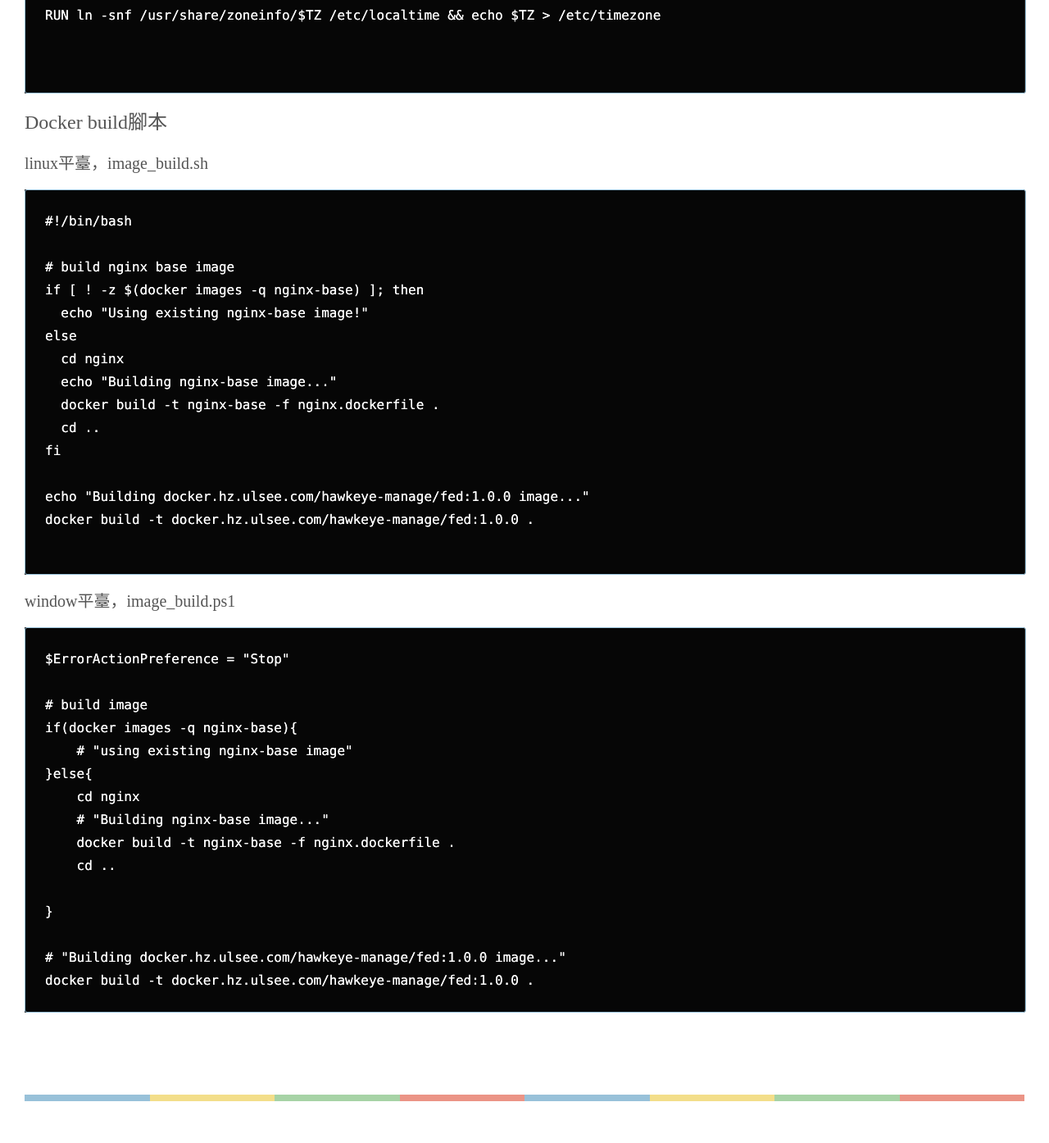
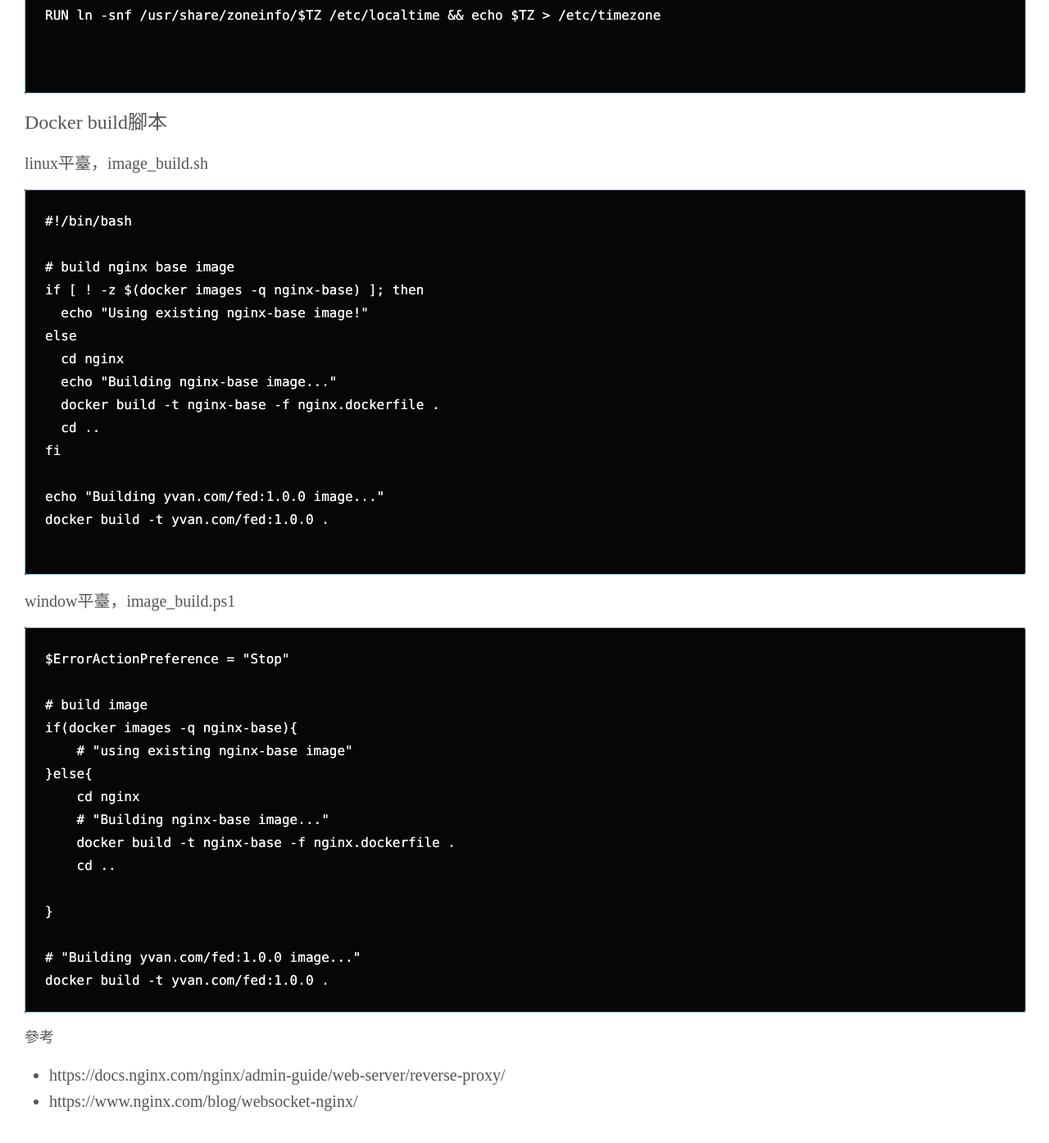
Before and after one commit to YYvanYang/yyvanyang.github.io, a Jekyll site: the page built from _posts/2018-11-12-docker-with-custom-nginx.md, in a window 1280 px wide and 1400 px high, scrolled down 5415 px. Shown: the top 1394 px of the window at 82% size. Built offline with Jekyll 4.4.1, drawn with Linux system fonts in a browser that asks for light colours; some web fonts are replaced; before the commit the page ends 6758 px from its top, so only the background shows below that.

Commit message:
add reference

````diff
--- a/_posts/2018-11-12-docker-with-custom-nginx.md
+++ b/_posts/2018-11-12-docker-with-custom-nginx.md
@@ -203,8 +203,8 @@ else
   cd ..
 fi
 
-echo "Building docker.hz.ulsee.com/hawkeye-manage/fed:1.0.0 image..."
-docker build -t docker.hz.ulsee.com/hawkeye-manage/fed:1.0.0 .
+echo "Building yvan.com/fed:1.0.0 image..."
+docker build -t yvan.com/fed:1.0.0 .
 
 ```
 
@@ -223,6 +223,11 @@ if(docker images -q nginx-base){
 
 }
 
-# "Building docker.hz.ulsee.com/hawkeye-manage/fed:1.0.0 image..."
-docker build -t docker.hz.ulsee.com/hawkeye-manage/fed:1.0.0 .
+# "Building yvan.com/fed:1.0.0 image..."
+docker build -t yvan.com/fed:1.0.0 .
 ```
+
+##### 參考
+
+- https://docs.nginx.com/nginx/admin-guide/web-server/reverse-proxy/
+- https://www.nginx.com/blog/websocket-nginx/
````
